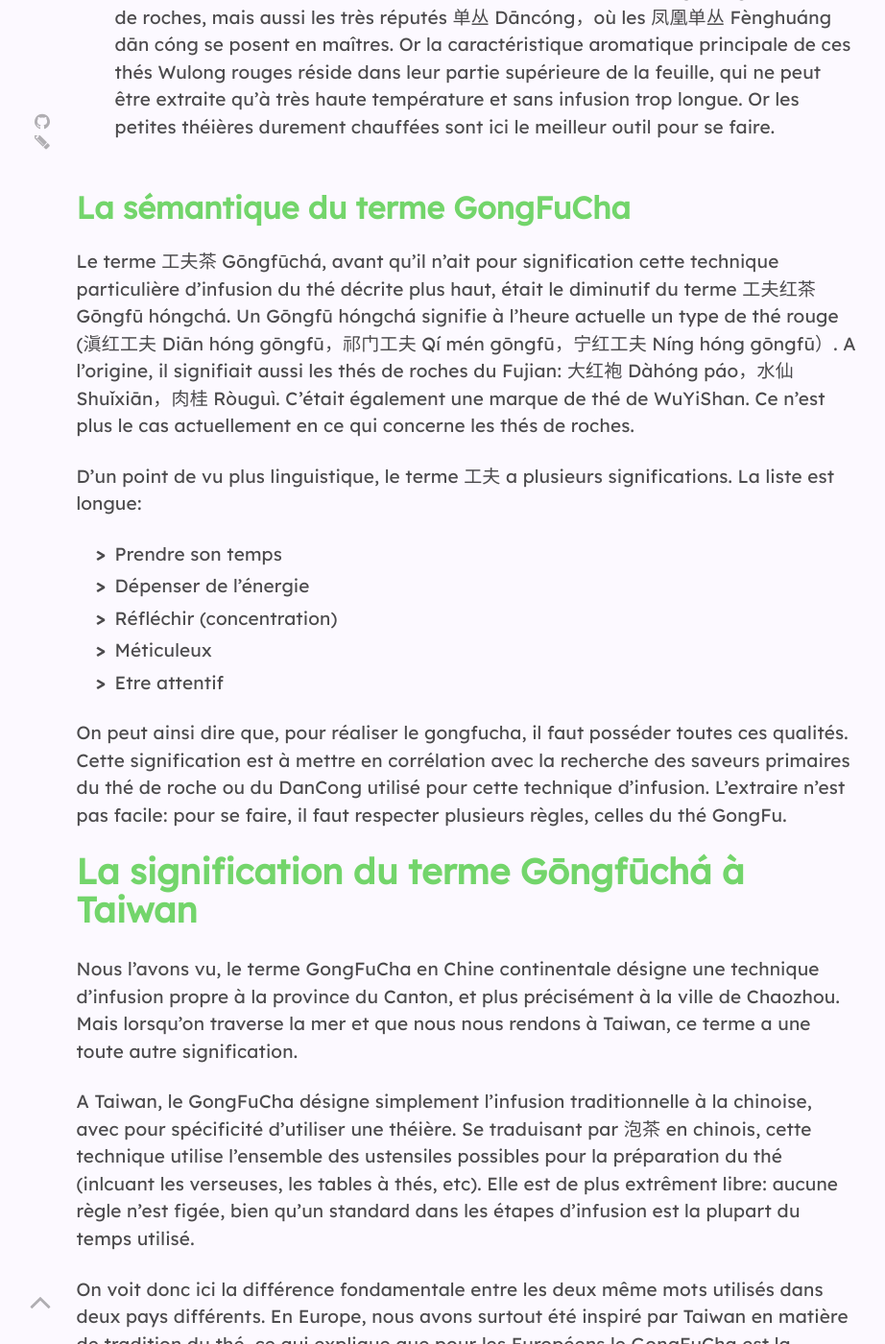
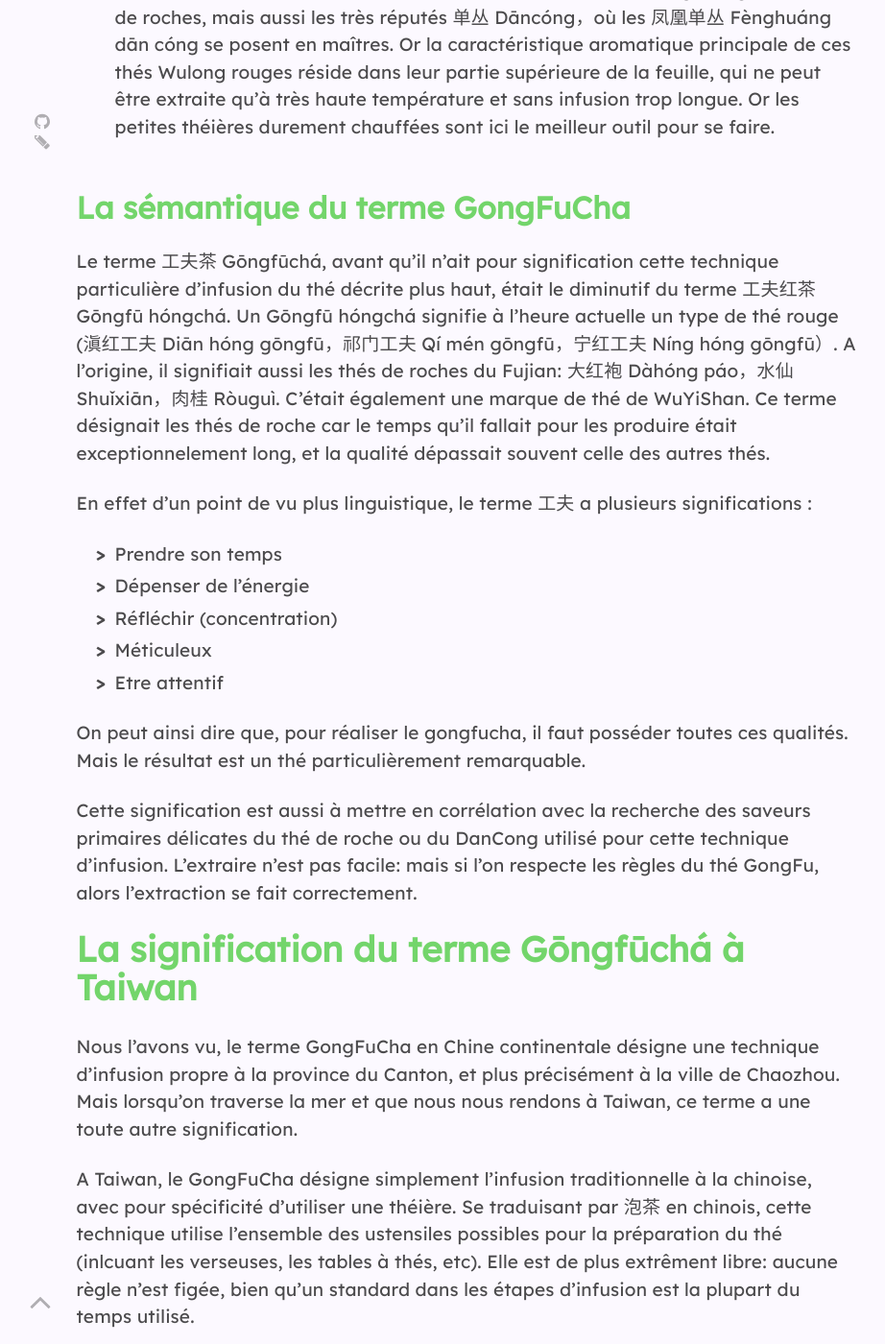
Before and after one commit to brutdethe/site, a Jekyll site: the page built from ressources/_expert/Gong-Fu-Cha.md, in a window 1280 px wide and 1400 px high, scrolled down 1653 px. Shown: the whole window at 96% size, without its empty margins (154-1076 px from the left). Built offline with Jekyll 4.4.1, drawn with Linux system fonts in a browser that asks for light colours; nearby versions of some CDN libraries; some of the changed text lies outside the part shown.

Commit message:
finalisation du brouillon de l'article - reste à ajouter les photos et mettre en forme

```diff
--- a/ressources/_expert/Gong-Fu-Cha.md
+++ b/ressources/_expert/Gong-Fu-Cha.md
@@ -35,16 +35,18 @@ Traditionnellement, les Cantonais consomment des thés WuLong "rouges": les thé
 
 ## La sémantique du terme GongFuCha
 
-Le terme 工夫茶 Gōngfūchá, avant qu'il n'ait pour signification cette technique particulière d'infusion du thé décrite plus haut, était le diminutif du terme 工夫红茶 Gōngfū hóngchá. Un Gōngfū hóngchá signifie à l'heure actuelle un type de thé rouge (滇红工夫 Diān hóng gōngfū，祁门工夫 Qí mén gōngfū，宁红工夫 Níng hóng gōngfū）. A l'origine, il signifiait aussi les thés de roches du Fujian: 大红袍 Dàhóng páo，水仙 Shuǐxiān，肉桂 Ròuguì. C'était également une marque de thé de WuYiShan. Ce n'est plus le cas actuellement en ce qui concerne les thés de roches.
+Le terme 工夫茶 Gōngfūchá, avant qu'il n'ait pour signification cette technique particulière d'infusion du thé décrite plus haut, était le diminutif du terme 工夫红茶 Gōngfū hóngchá. Un Gōngfū hóngchá signifie à l'heure actuelle un type de thé rouge (滇红工夫 Diān hóng gōngfū，祁门工夫 Qí mén gōngfū，宁红工夫 Níng hóng gōngfū）. A l'origine, il signifiait aussi les thés de roches du Fujian: 大红袍 Dàhóng páo，水仙 Shuǐxiān，肉桂 Ròuguì. C'était également une marque de thé de WuYiShan. Ce terme désignait les thés de roche car le temps qu'il fallait pour les produire était exceptionnelement long, et la qualité dépassait souvent celle des autres thés.
 
-D'un point de vu plus linguistique, le terme 工夫 a plusieurs significations. La liste est longue:
+En effet d'un point de vu plus linguistique, le terme 工夫 a plusieurs significations :
 - Prendre son temps
 - Dépenser de l'énergie
 - Réfléchir (concentration)
 - Méticuleux
 - Etre attentif
 
-On peut ainsi dire que, pour réaliser le gongfucha, il faut posséder toutes ces qualités. Cette signification est à mettre en corrélation avec la recherche des saveurs primaires du thé de roche ou du DanCong utilisé pour cette technique d'infusion. L'extraire n'est pas facile: pour se faire, il faut respecter plusieurs règles, celles du thé GongFu.
+On peut ainsi dire que, pour réaliser le gongfucha, il faut posséder toutes ces qualités. Mais le résultat est un thé particulièrement remarquable.
+
+Cette signification est aussi à mettre en corrélation avec la recherche des saveurs primaires délicates du thé de roche ou du DanCong utilisé pour cette technique d'infusion. L'extraire n'est pas facile: mais si l'on respecte les règles du thé GongFu, alors l'extraction se fait correctement.
 
 # La signification du terme Gōngfūchá à Taiwan
 
@@ -60,3 +62,14 @@ En Europe, nous avons surtout été inspiré par Taiwan en matière de tradition
 A noter: aujourd'hui en Chine continentale, on voit beaucoup de marchands ou de sites proposant des set "GongFuCha" de style Taiwanais.
 
 # 工夫茶 ou 功夫茶
+
+Voici une autre question cruciale pour bien comprendre le terme GongFuCha.
+
+工夫茶, 功夫茶, on voit souvent les deux formules utilisées pour décrire la même chose, en l'occurence le Gōngfūchá expliqué plus haut. Mais seulement une seule de ces deux formules est la bonne. Cette confusion s'explique par le fait qu'en chinois, les mots 工 et 功 se prononcent exactement de la même manière ( Gōng ). Leurs significations elles même sont assez semblables. Ces deux points expliquent que même en chine la confusion règne chez les amateurs de thés. Alors quelle est la bonne?
+
+La bonne réponse est: 工.
+
+En effet il n'y a qu'à regarder le dictionnaire 辞源, spécialisé dans les termes de la Chine ancienne. L'édition de 1979 a intégré le terme “工夫茶” en lui donnant pour définition: [工夫茶] 广东潮州地方品茶的一种风尚，其烹治方法本于唐陆羽《茶经》。细白泥炉，形如截筒，高尺二三。壶用宜兴瓷，杯小而盘如满月。烹时先将泉水贮铛，用细炭煎至初沸，投闽茶入壶内冲之，盖上壶盖，再遍浇其上，然后斟而细呷，气味芬芳清烈. La première phrase, la plus importante, parle du style d'infusion propre à ChaoZhou dans le Canton.
+
+Pour les sceptiques, voici une mini enquête qui devrait mettre fin à tout débat.
+En dialecte local de ChaoZhou, le GongFuCha se prononce "GangFuCha", et non "GongFuCha". Or les mots 工 et 功 se prononcent respectivement dans ce dialecte Gang et Gong. Ainsi les personnes de ChaoZhou en parlant de leur "GangFuCha" parlent de 工夫茶 et non de 功夫茶.
```
